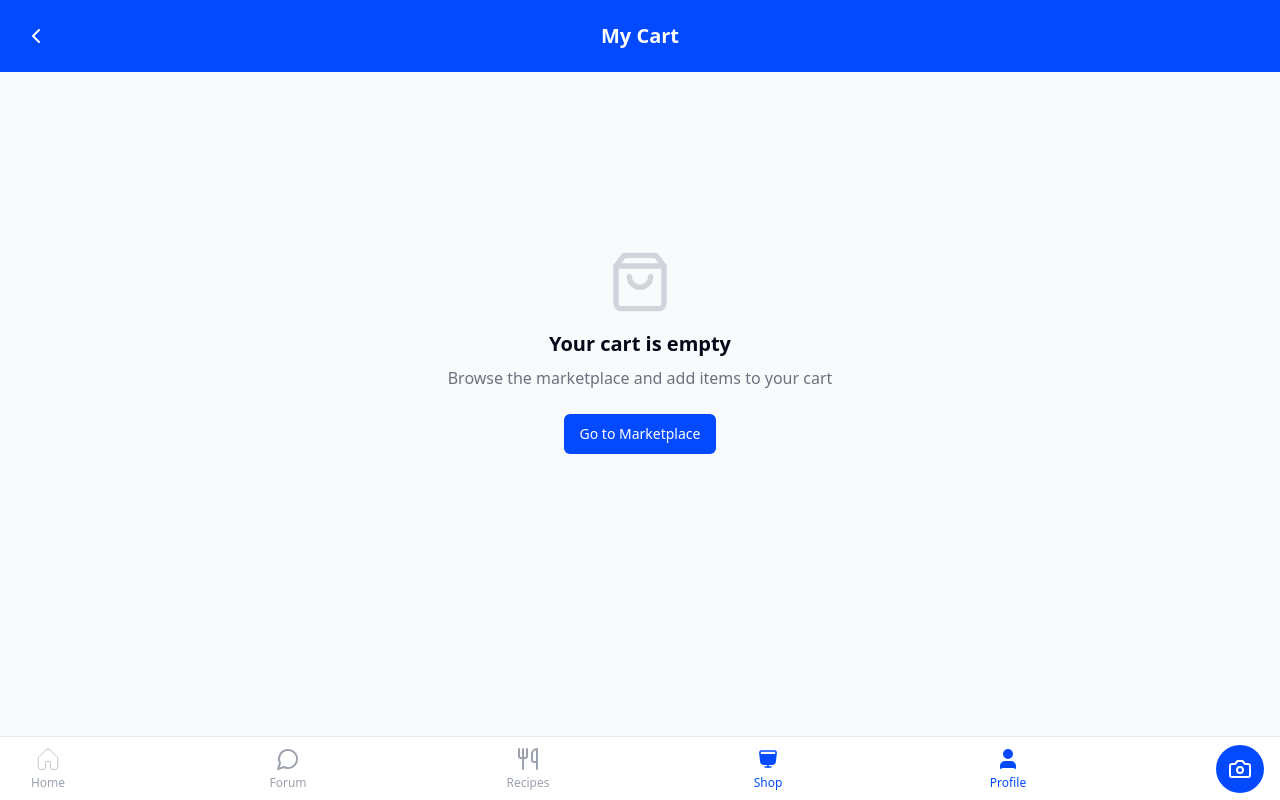
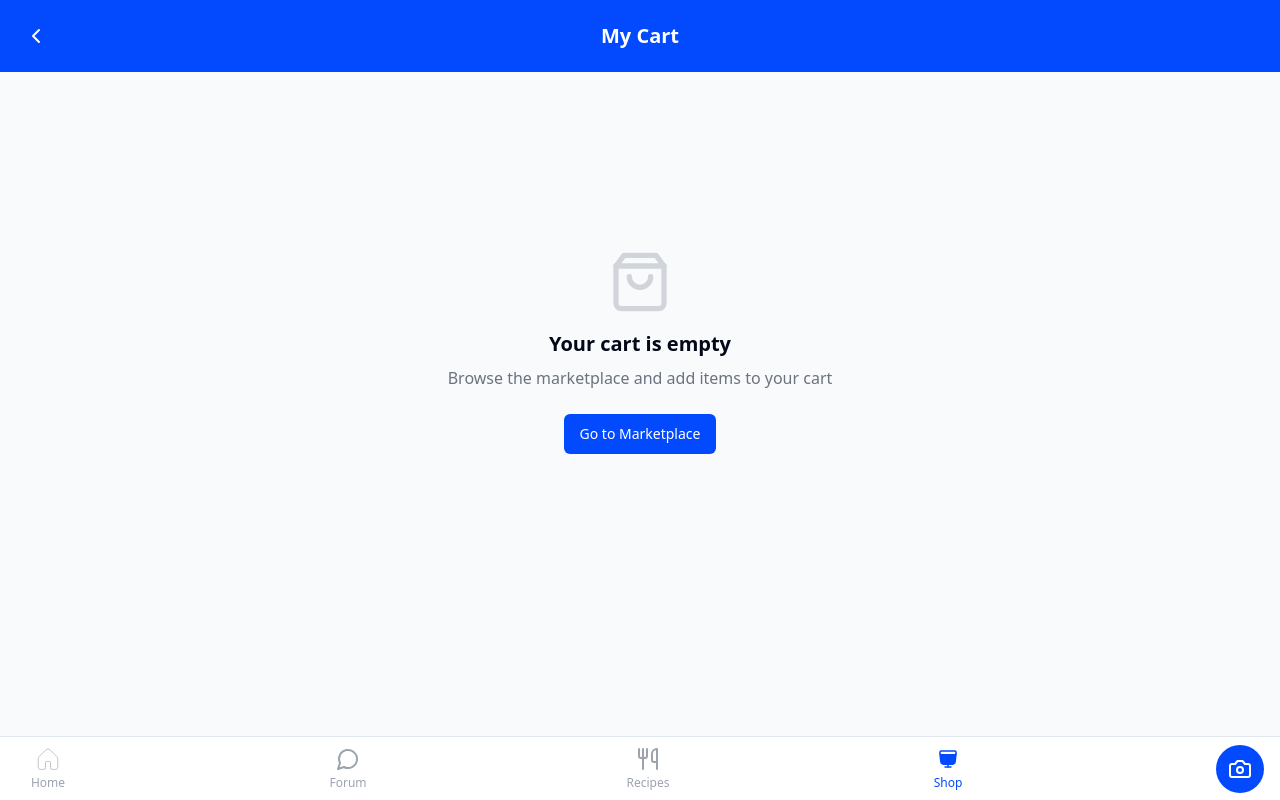
Before and after one commit to PickCreation/wayscannerapp, a React (Vite) app: page /cart in a window 1280 px wide. Built offline with nearby package versions, Linux system fonts and the light colour scheme.

Commit message:
Reverted to edit edt-cd9c31ac-b014-4547-a470-930368991e78: "Fix: Address and Payment methods page navigation
Fixes an issue where the active item was not correctly set in the bottom navigation for the Addresses and Payment Methods pages."

```diff
--- a/src/components/BottomNavigation.tsx
+++ b/src/components/BottomNavigation.tsx
@@ -22,14 +22,7 @@ const BottomNavigation: React.FC<BottomNavigationProps> = ({
 }) => {
   const location = useLocation();
   const navigate = useNavigate();
-  const isProfilePage = location.pathname === "/profile" ||
-                       location.pathname.includes("/bookmarks") ||
-                       location.pathname.includes("/favorites") ||
-                       location.pathname.includes("/cart") ||
-                       location.pathname.includes("/orders") ||
-                       location.pathname.includes("/purchases") ||
-                       location.pathname.includes("/addresses") ||
-                       location.pathname.includes("/payment-methods");
+  const isProfilePage = location.pathname === "/profile";
   const isRecipesPage = location.pathname.includes("/recipes");
   const isMarketplacePage = location.pathname.includes("/marketplace") || location.pathname.includes("/add-listing");
 
@@ -41,11 +34,6 @@ const BottomNavigation: React.FC<BottomNavigationProps> = ({
   const handleShopClick = () => {
     navigate("/marketplace");
     onItemClick("shop");
-  };
-
-  const handleProfileClick = () => {
-    navigate("/profile");
-    onItemClick("profile");
   };
 
   return (
@@ -77,13 +65,6 @@ const BottomNavigation: React.FC<BottomNavigationProps> = ({
         label="Shop"
         isActive={activeItem === "shop" || isMarketplacePage}
         onClick={handleShopClick}
-      />
-      <NavItem
-        icon={<User size={24} />}
-        activeIcon={<User size={24} fill="currentColor" />}
-        label="Profile"
-        isActive={activeItem === "profile" || isProfilePage}
-        onClick={handleProfileClick}
       />
       <button
         className="flex items-center justify-center"
```
